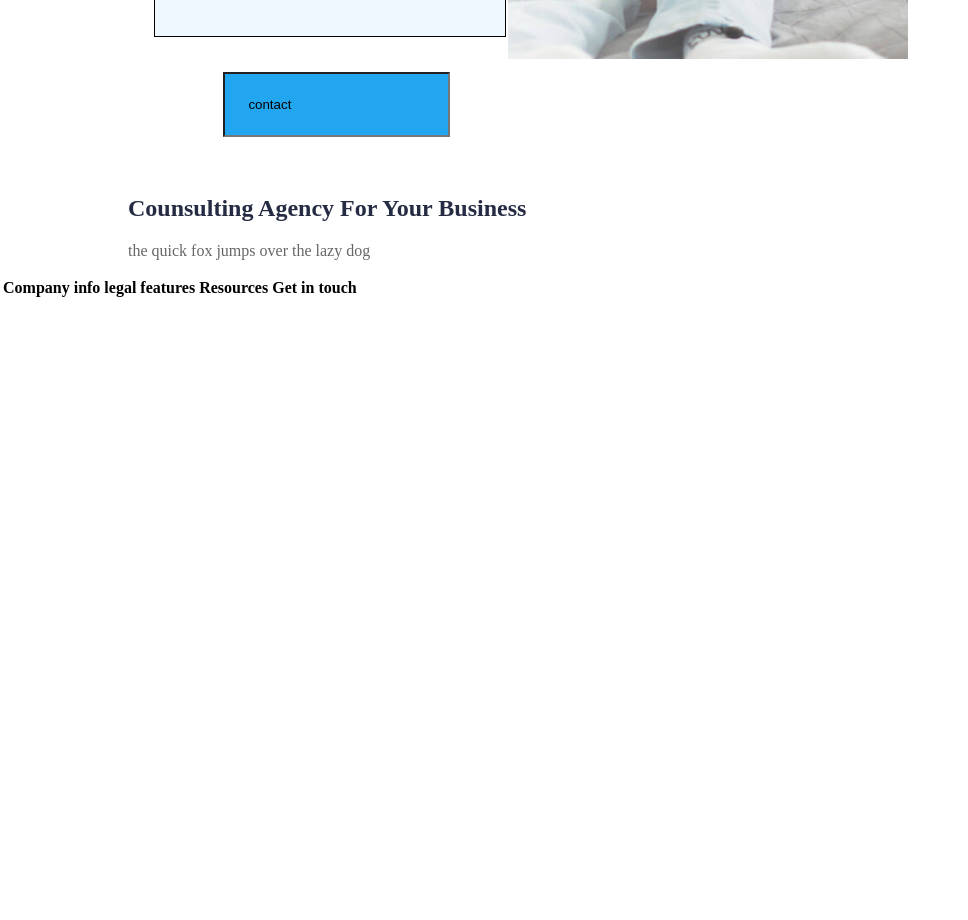
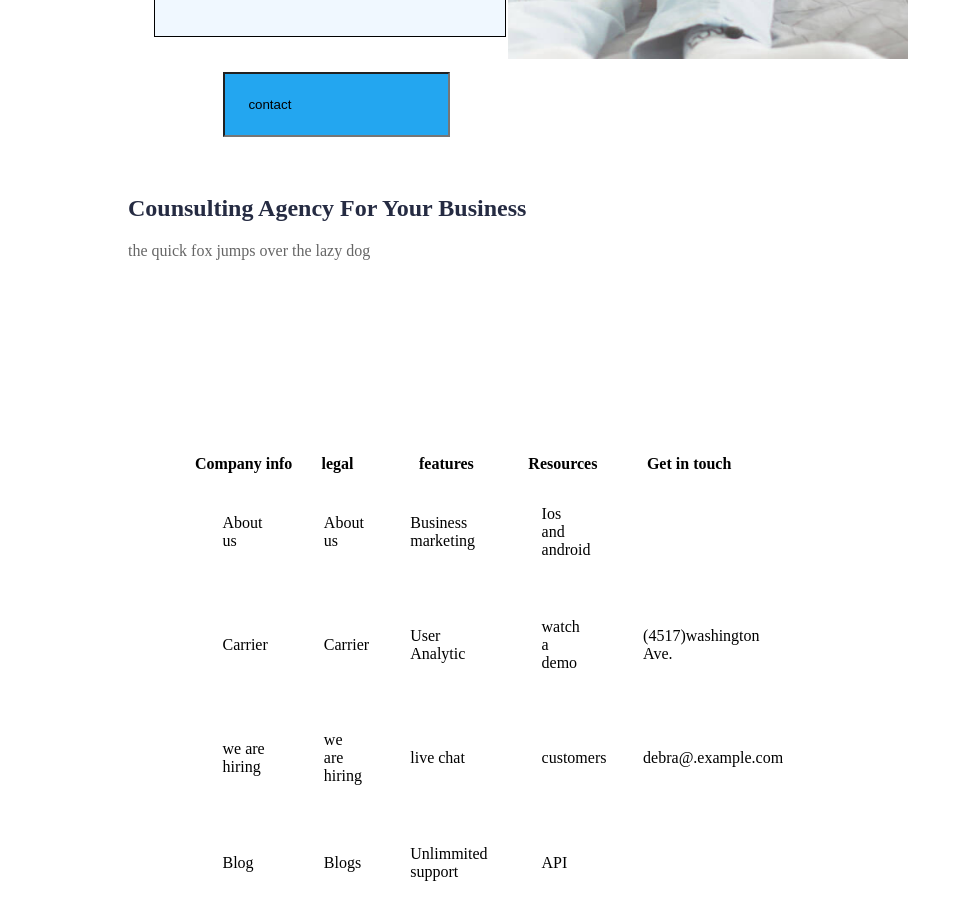
Before and after one commit to elijah-dot/project-2, a plain HTML site: page index.html in a window 1280 px wide. Shown: the part 5028-5948 px from the top of the page, without its empty margins (0-968 px from the left). Before the commit the page ends 5328 px from the top, so only its background shows below. Drawn offline with Linux system fonts and the light colour scheme.

Commit message:
this will stage changes made to footer

```diff
--- a/index.css
+++ b/index.css
@@ -212,3 +212,9 @@ body{margin: 0;
                    background-color: #23A6F0 ;
 
 }
+.six .tableone{margin:5%;
+               padding: 10%;
+
+
+}
+.six .tableone td{padding: 5%;}
--- a/index.html
+++ b/index.html
@@ -306,6 +306,43 @@
 
 
              </tr>
+             <tr>
+                 <td>About us</td>
+                 <td>About us</td>
+                 <td>Business marketing</td>
+                 <td>Ios and android</td>
+                 <td></td>
+             </tr>
+             <tr>
+                <td>Carrier</td>
+                <td>Carrier</td>
+                <td>User Analytic</td>
+                <td>watch a demo</td>
+                <td>(4517)washington Ave.</td>
+
+
+
+             </tr>
+             <tr>
+                <td>we are hiring</td>
+                <td>we are hiring</td>
+                <td>live chat</td>
+                <td>customers</td>
+                <td>debra@.example.com</td>
+
+
+
+             </tr>
+             <tr>
+                <td>Blog</td>
+                <td>Blogs</td>
+                <td>Unlimmited support</td>
+                <td>API</td>
+
+
+
+             </tr>
+
 
 
 
```
